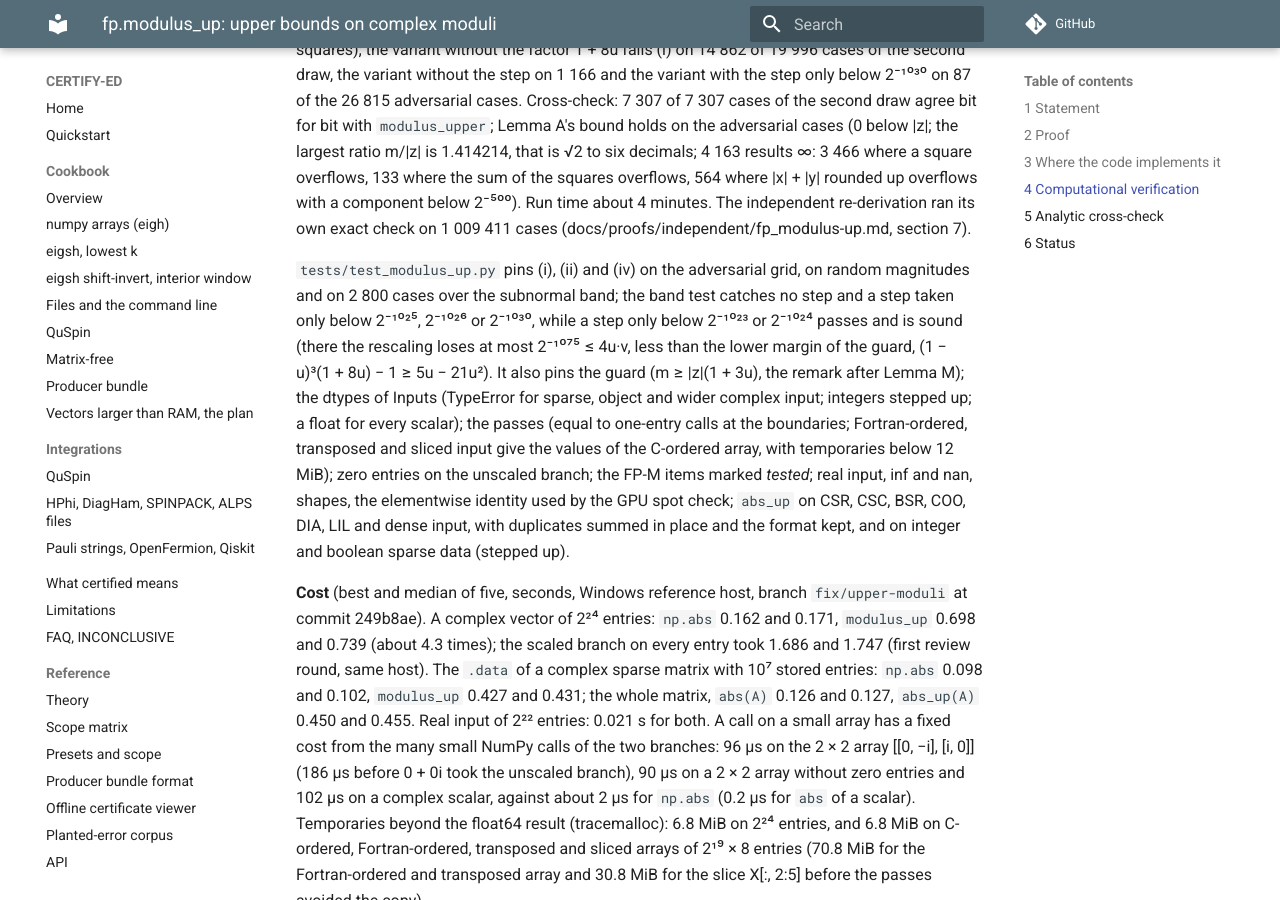
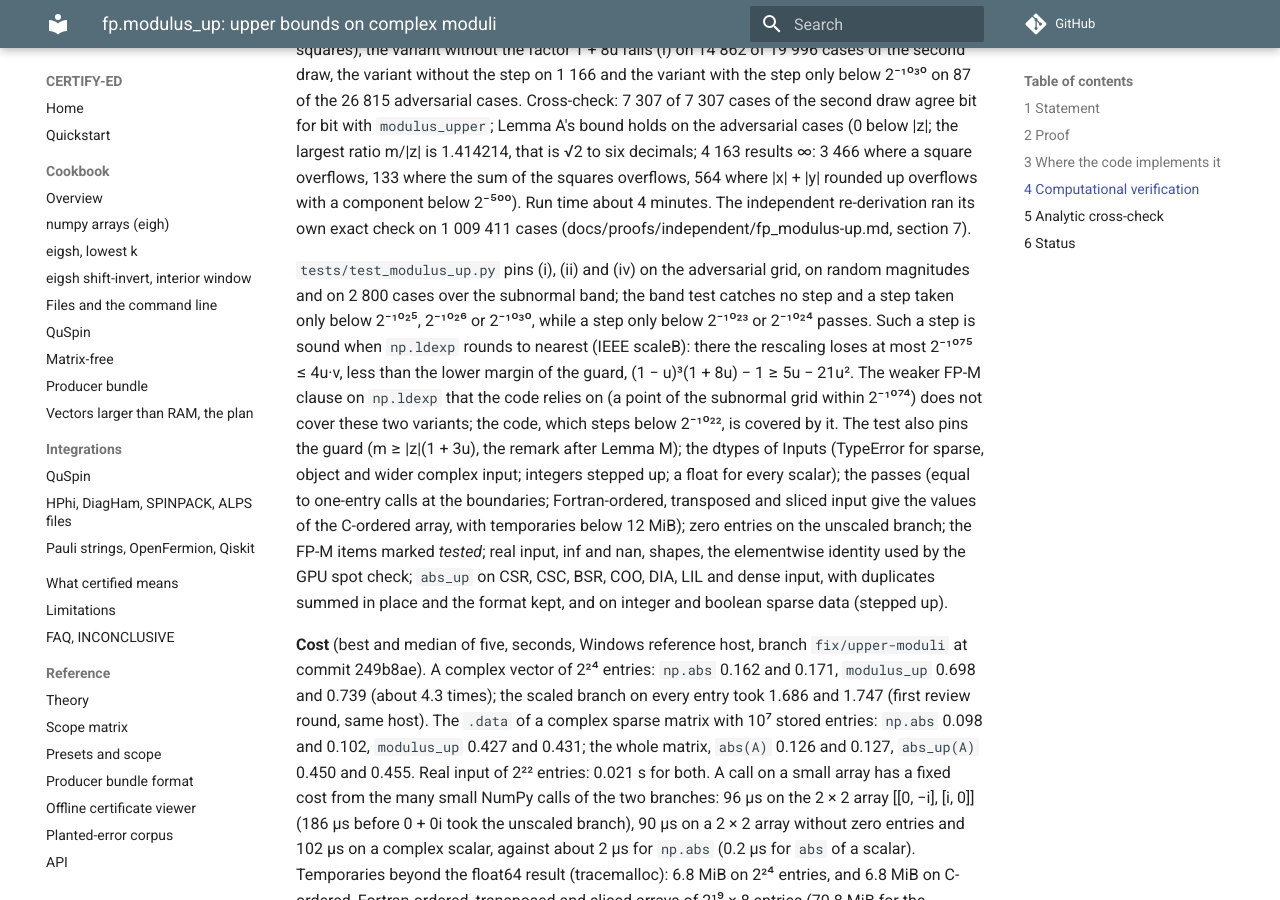
Before and after one commit to sarang-kernel/CERTIFY-ED, an MkDocs documentation site: the page built from docs/proofs/fp_modulus-up.md, in a window 1280 px wide and 900 px high, scrolled down 10138 px. Built offline with MkDocs 1.6.1 and Material for MkDocs 9.7.7, drawn with Linux system fonts in a browser that asks for light colours; comment, search, counter and statistics services are not loaded.

Commit message:
State when the two step variants are sound

```diff
--- a/docs/proofs/fp_modulus-up.md
+++ b/docs/proofs/fp_modulus-up.md
@@ -317,14 +317,16 @@ section 7).
 
 `tests/test_modulus_up.py` pins (i), (ii) and (iv) on the adversarial grid, on random magnitudes and on 2 800 cases
 over the subnormal band; the band test catches no step and a step taken only below 2⁻¹⁰²⁵, 2⁻¹⁰²⁶ or 2⁻¹⁰³⁰, while a
-step only below 2⁻¹⁰²³ or 2⁻¹⁰²⁴ passes and is sound (there the rescaling loses at most 2⁻¹⁰⁷⁵ ≤ 4u·v, less than the
-lower margin of the guard, (1 − u)³(1 + 8u) − 1 ≥ 5u − 21u²). It also pins the guard (m ≥ |z|(1 + 3u), the remark
-after Lemma M); the dtypes of Inputs (TypeError for sparse, object and wider complex input; integers stepped up; a
-float for every scalar); the passes (equal to one-entry calls at the boundaries; Fortran-ordered, transposed and
-sliced input give the values of the C-ordered array, with temporaries below 12 MiB); zero entries on the unscaled
-branch; the FP-M items marked *tested*; real input, inf and nan, shapes, the elementwise identity used by the GPU spot
-check; `abs_up` on CSR, CSC, BSR, COO, DIA, LIL and dense input, with duplicates summed in place and the format kept,
-and on integer and boolean sparse data (stepped up).
+step only below 2⁻¹⁰²³ or 2⁻¹⁰²⁴ passes. Such a step is sound when `np.ldexp` rounds to nearest (IEEE scaleB): there
+the rescaling loses at most 2⁻¹⁰⁷⁵ ≤ 4u·v, less than the lower margin of the guard, (1 − u)³(1 + 8u) − 1 ≥ 5u − 21u².
+The weaker FP-M clause on `np.ldexp` that the code relies on (a point of the subnormal grid within 2⁻¹⁰⁷⁴) does not
+cover these two variants; the code, which steps below 2⁻¹⁰²², is covered by it. The test also pins the guard (m ≥
+|z|(1 + 3u), the remark after Lemma M); the dtypes of Inputs (TypeError for sparse, object and wider complex input;
+integers stepped up; a float for every scalar); the passes (equal to one-entry calls at the boundaries;
+Fortran-ordered, transposed and sliced input give the values of the C-ordered array, with temporaries below 12 MiB);
+zero entries on the unscaled branch; the FP-M items marked *tested*; real input, inf and nan, shapes, the elementwise
+identity used by the GPU spot check; `abs_up` on CSR, CSC, BSR, COO, DIA, LIL and dense input, with duplicates summed
+in place and the format kept, and on integer and boolean sparse data (stepped up).
 
 **Cost** (best and median of five, seconds, Windows reference host, branch `fix/upper-moduli` at commit 249b8ae). A
 complex vector of 2²⁴ entries: `np.abs` 0.162 and 0.171, `modulus_up` 0.698 and 0.739 (about 4.3 times); the scaled
```
Also changed, not shown: 1 other file.
